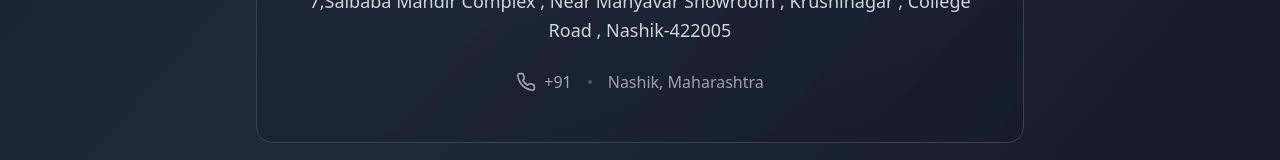
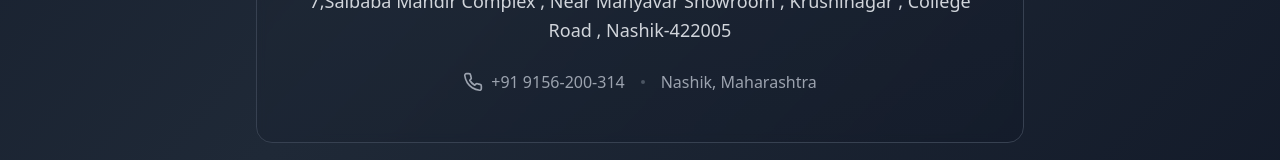
Before and after one commit to rohannn3215/Brand-adda-Nashik, a React (Vite) app: page / in a window 1280 px wide. Shown: the part 1006-1166 px from the top of the page. Built offline with nearby package versions, Linux system fonts and the light colour scheme.

Commit message:
version 1.0.3

```diff
--- a/src/App.tsx
+++ b/src/App.tsx
@@ -109,7 +109,7 @@ function App() {
           <div className="flex flex-col sm:flex-row gap-4 justify-center items-center text-gray-400">
             <div className="flex items-center gap-2">
               <Phone className="w-5 h-5" />
-              <span>+91</span>
+              <span>+91 9156-200-314</span>
             </div>
             <div className="hidden sm:block w-1 h-1 rounded-full bg-gray-600" />
             <div>
```
